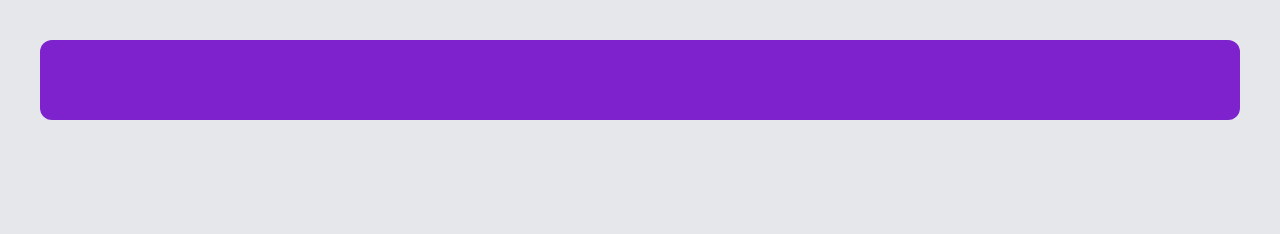
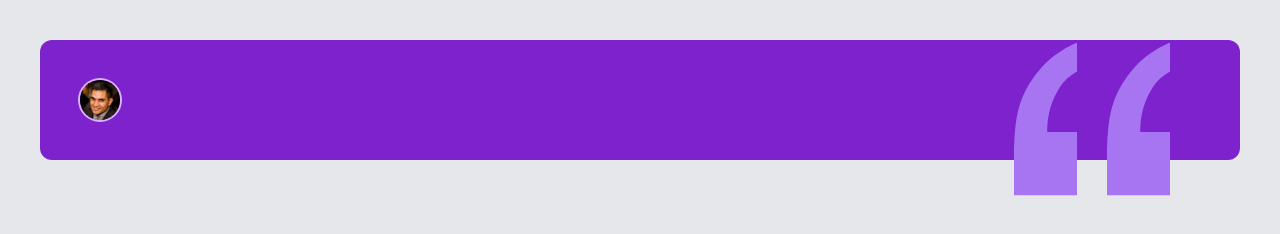
Before and after one commit to scottpeat/tailwind-testimonial-grid, a website: page index.html in a window 1280 px wide. Drawn offline with Linux system fonts and the light colour scheme.

Commit message:
Added quotation image as absolute on relative parent container and now adding header of quotation box

```diff
--- a/index.html
+++ b/index.html
@@ -20,7 +20,19 @@
         <!-- Box 1 -->
         <div class="relative p-10 rounded-xl bg-purple-700">
           <!-- Quotes Image -->
-
+          <img
+            src="images/bg-pattern-quotation.svg"
+            alt=""
+            class="absolute top-3 right-10 scale-125 md:top-7 md:right-24 md:scale-150"
+          />
+          <!-- Box Header-->
+          <div class="flex z-10 space-x-4">
+            <img
+              src="images/image-daniel.jpg"
+              alt=""
+              class="w-10 h-10 rounded-full ring-2 ring-purple-300"
+            />
+          </div>
         </div>
       </div>
     </div>
```
Also changed, not shown: css/style.css, images/bg-pattern-quotation.svg (added), images/favicon-32x32.png (added), images/image-daniel.jpg (added), images/image-jeanette.jpg (added), images/image-jonathan.jpg (added), images/image-kira.jpg (added), images/image-patrick.jpg (added), images/testimonial-grid.png (added). Lines whose indentation alone changed are shown as unchanged.
